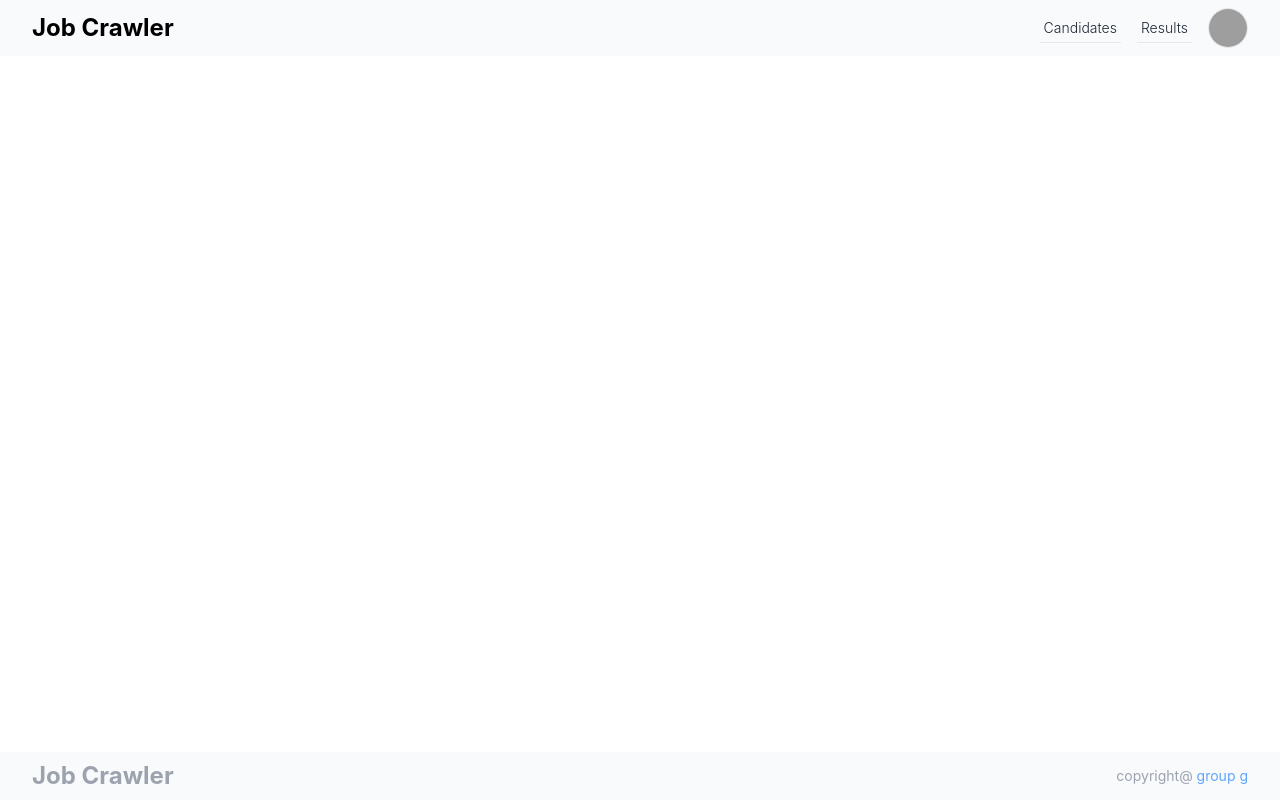
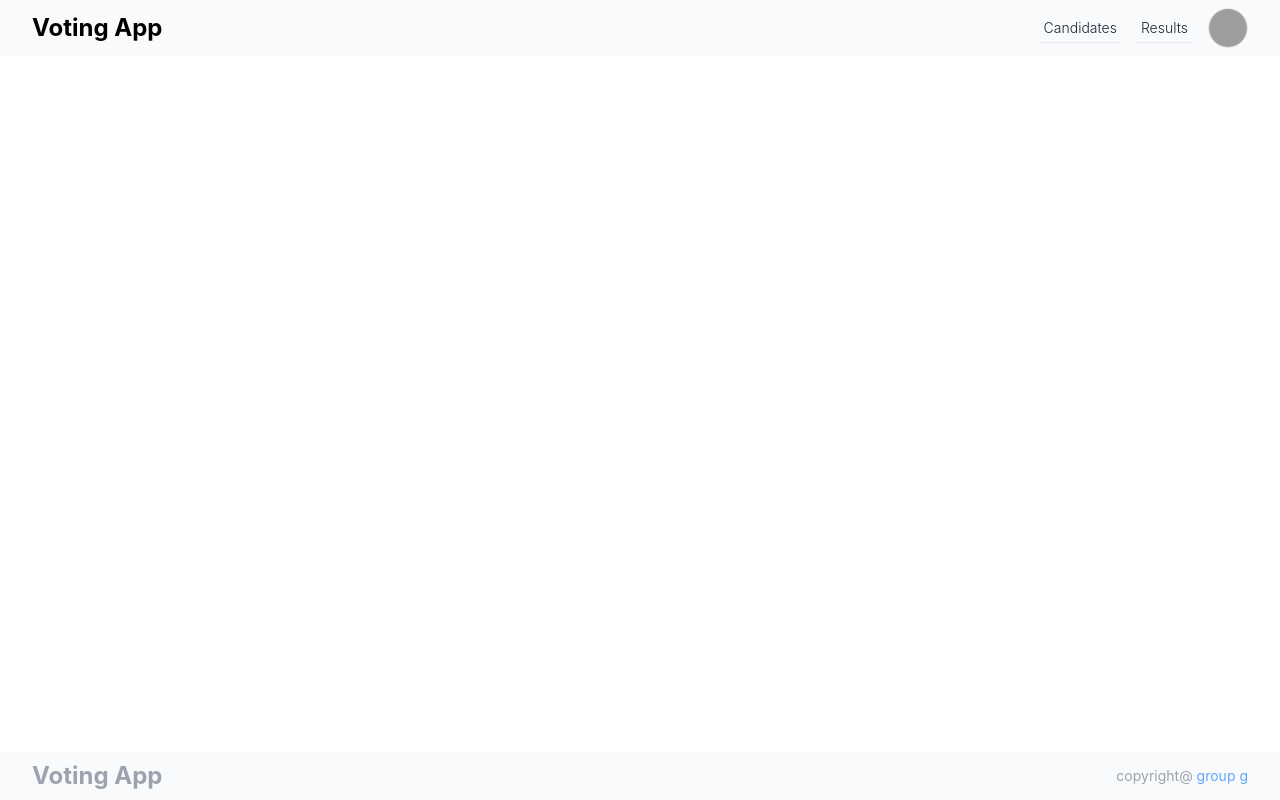
Before and after one commit to tronvic/group-m-voting-app, a Django app: page / in a window 1280 px wide. Run offline with Django 4.2, Linux system fonts and the light colour scheme; some libraries are stand-ins or nearby versions; grey boxes are pictures that could not be loaded.

Commit message:
- rename

```diff
--- a/voting_app/templates/home.html
+++ b/voting_app/templates/home.html
@@ -57,7 +57,7 @@
     {#  Header  #}
     {#  Desktop Nav Begin  #}
     <div class=" hidden tablet:flex gap-4 justify-between flex-wrap bg-gray-50 px-8 py-2 items-center">
-        <h1 class="text-2xl font-bold">Job Crawler</h1>
+        <h1 class="text-2xl font-bold">Voting App</h1>
 
         <div class="flex gap-4 flex-wrap text-sm items-center ju text-gray-800 font-semibold">
             <div class="navigation-bar flex flex-wrap gap-4">
@@ -110,7 +110,7 @@
 
 {#  Footer  #}
 <div class="flex gap-4 justify-between flex-wrap bg-gray-50 px-8 py-2 items-center">
-        <h1 class="text-2xl font-bold text-gray-400">Job Crawler</h1>
+        <h1 class="text-2xl font-bold text-gray-400">Voting App</h1>
         <div>
             <p class="text-gray-400 text-sm "
                title="Muasya Victor Github Account"
```
